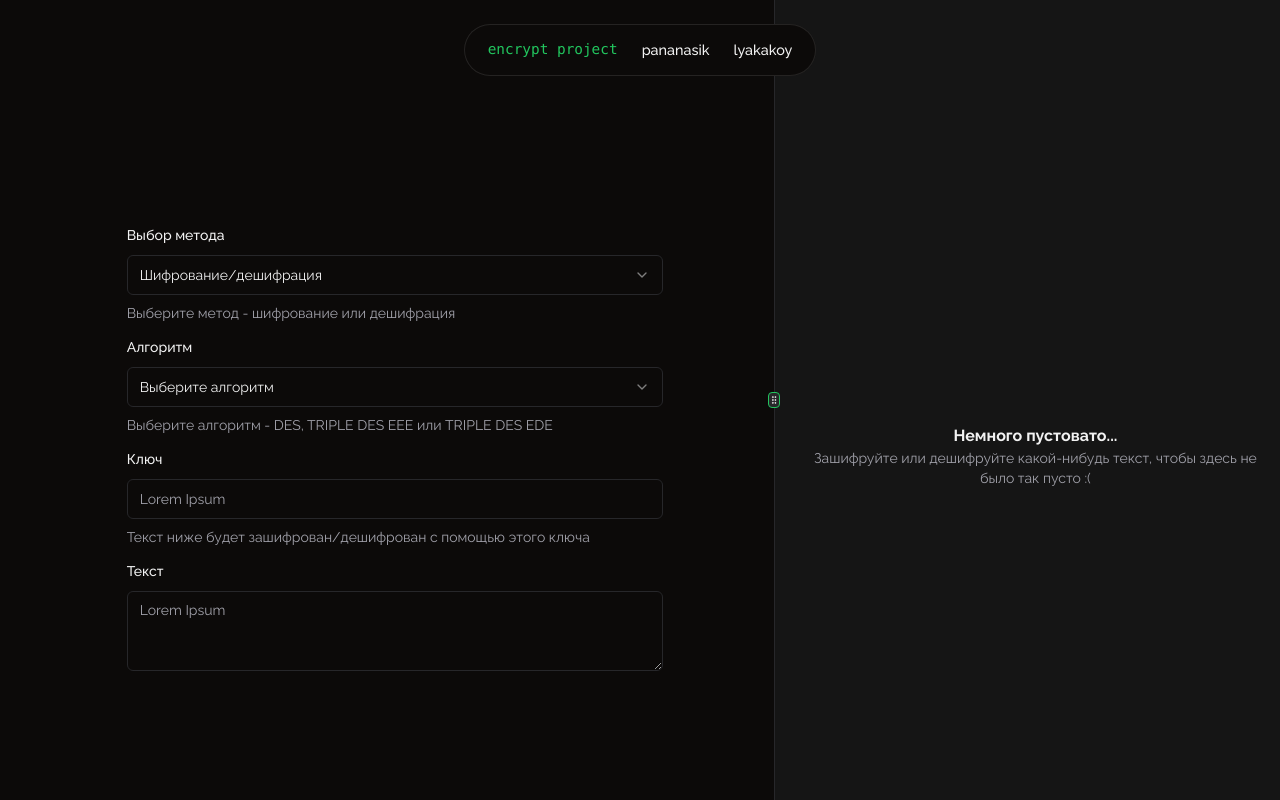
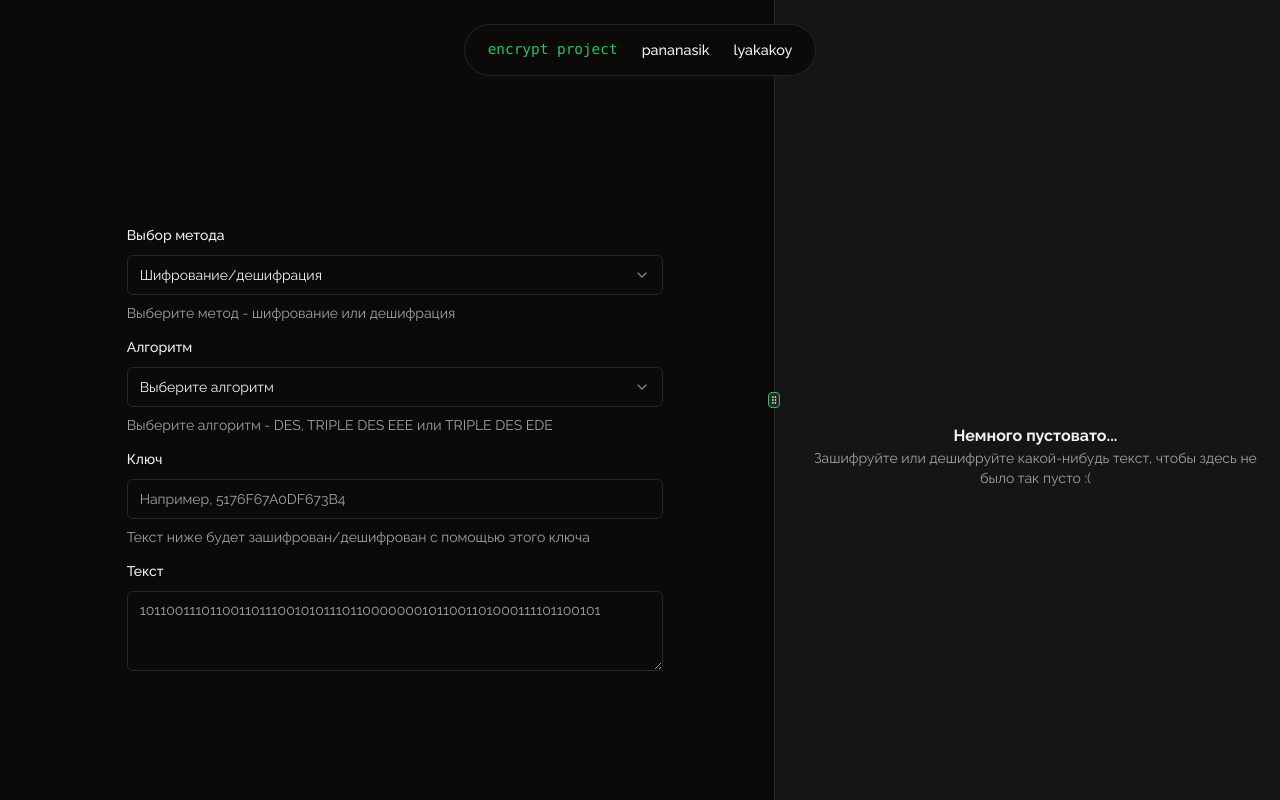
Before and after one commit to PAnanasik/encrypt-project, a Next.js app: page / in a window 1280 px wide. Built offline with nearby package versions, Linux system fonts and the light colour scheme.

Commit message:
🔧Немножко маленьких фиксов

```diff
--- a/app/components/form.tsx
+++ b/app/components/form.tsx
@@ -153,7 +153,11 @@ const FormMain = () => {
               <FormItem>
                 <FormLabel>Ключ</FormLabel>
                 <FormControl>
-                  <Input placeholder="Lorem Ipsum" {...field} required />
+                  <Input
+                    placeholder="Например, 5176F67A0DF673B4"
+                    {...field}
+                    required
+                  />
                 </FormControl>
                 <FormDescription>
                   Текст ниже будет зашифрован/дешифрован с помощью этого ключа
@@ -171,7 +175,11 @@ const FormMain = () => {
                 <FormItem>
                   <FormLabel>Ключ 2</FormLabel>
                   <FormControl>
-                    <Input placeholder="Lorem Ipsum" {...field} required />
+                    <Input
+                      placeholder="Еще, например, 4176F67A0DF673B4"
+                      {...field}
+                      required
+                    />
                   </FormControl>
                   <FormDescription>И этого ключа</FormDescription>
                   <FormMessage />
@@ -188,7 +196,11 @@ const FormMain = () => {
                 <FormItem>
                   <FormLabel>Ключ 3</FormLabel>
                   <FormControl>
-                    <Input placeholder="Lorem Ipsum" {...field} required />
+                    <Input
+                      placeholder="И еще, например, 3176F67A0DF673B4"
+                      {...field}
+                      required
+                    />
                   </FormControl>
                   <FormDescription>И еще этого ключа</FormDescription>
                   <FormMessage />
@@ -203,7 +215,11 @@ const FormMain = () => {
               <FormItem>
                 <FormLabel>Текст</FormLabel>
                 <FormControl>
-                  <Textarea placeholder="Lorem Ipsum" {...field} required />
+                  <Textarea
+                    placeholder="1011001110110011011100101011101100000001011001101000111101100101"
+                    {...field}
+                    required
+                  />
                 </FormControl>
                 <FormDescription>
                   Именно этот текст будет зашифрован/дешифрован выбранным вами
--- a/app/components/header.tsx
+++ b/app/components/header.tsx
@@ -1,6 +1,7 @@
 "use client";
 
 import { motion } from "framer-motion";
+import Link from "next/link";
 import React from "react";
 
 const Header = () => {
@@ -32,7 +33,9 @@ const Header = () => {
             animate={{ y: 0, opacity: 1 }}
             transition={{ duration: 1 }}
           >
-            pananasik
+            <Link href="https://github.com/PAnanasik" target="_blank">
+              pananasik
+            </Link>
           </motion.li>
           <motion.li
             className="p-3 text-md font-medium"
@@ -40,7 +43,9 @@ const Header = () => {
             animate={{ y: 0, opacity: 1 }}
             transition={{ duration: 1 }}
           >
-            lyakakoy
+            <Link href="https://github.com/lyakakoy" target="_blank">
+              lyakakoy
+            </Link>
           </motion.li>
         </ul>
       </nav>
--- a/app/layout.tsx
+++ b/app/layout.tsx
@@ -8,8 +8,9 @@ import FormDataProvider from "./context/formdata";
 const inter = Raleway({ subsets: ["latin"] });
 
 export const metadata: Metadata = {
-  title: "Create Next App",
-  description: "Generated by create next app",
+  title: "encrypt project",
+  description:
+    "Проект для демонстрации алгоритмов шифрования/дешифрации. Сделано PAnanasik и Lyakakoy",
 };
 
 export default function RootLayout({
@@ -19,7 +20,9 @@ export default function RootLayout({
 }>) {
   return (
     <html lang="en">
-      <body className={`${inter.className} relative bg-background text-foreground`}>
+      <body
+        className={`${inter.className} relative bg-background text-foreground`}
+      >
         <Header />
         <FormDataProvider>{children}</FormDataProvider>
         <Toaster />
```
Also changed, not shown: lib/index.ts (deleted, +0 -22 lines).
